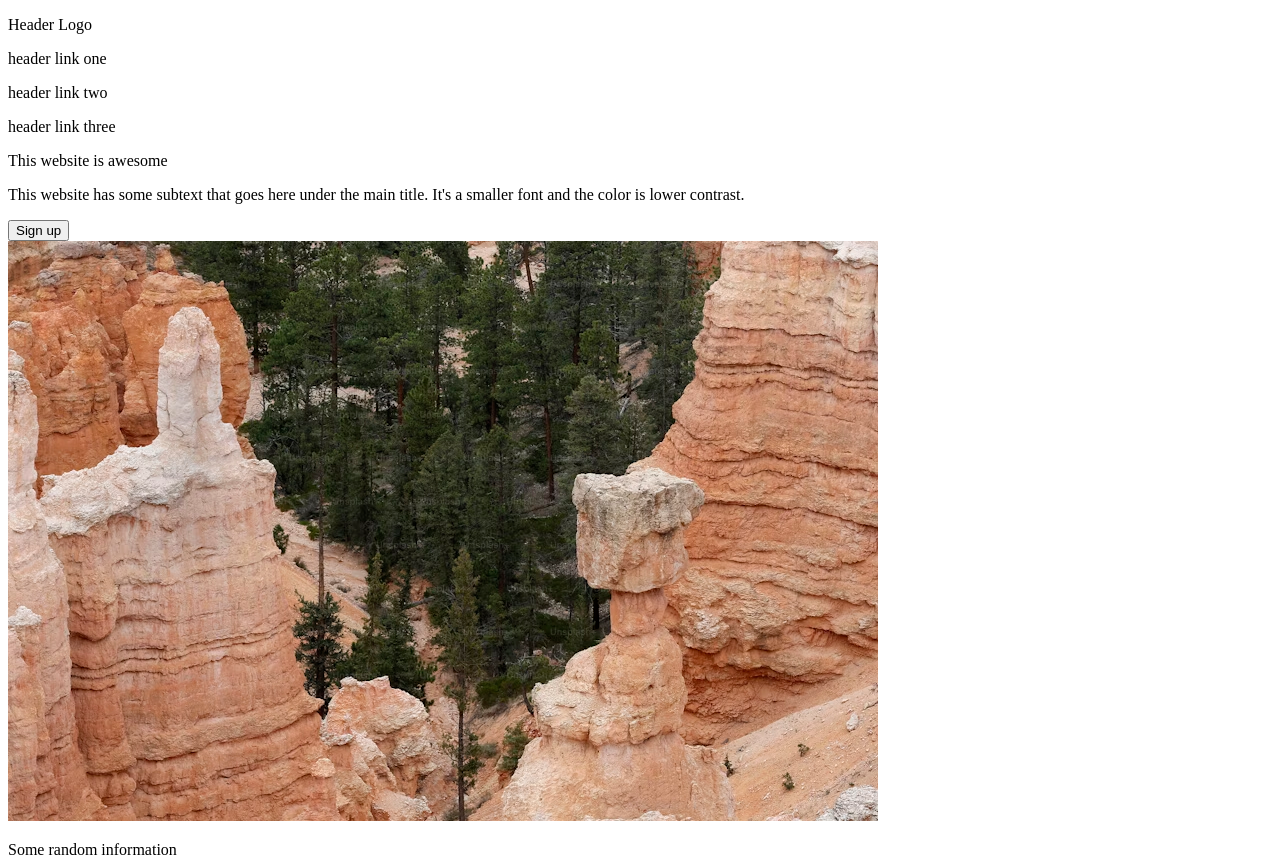
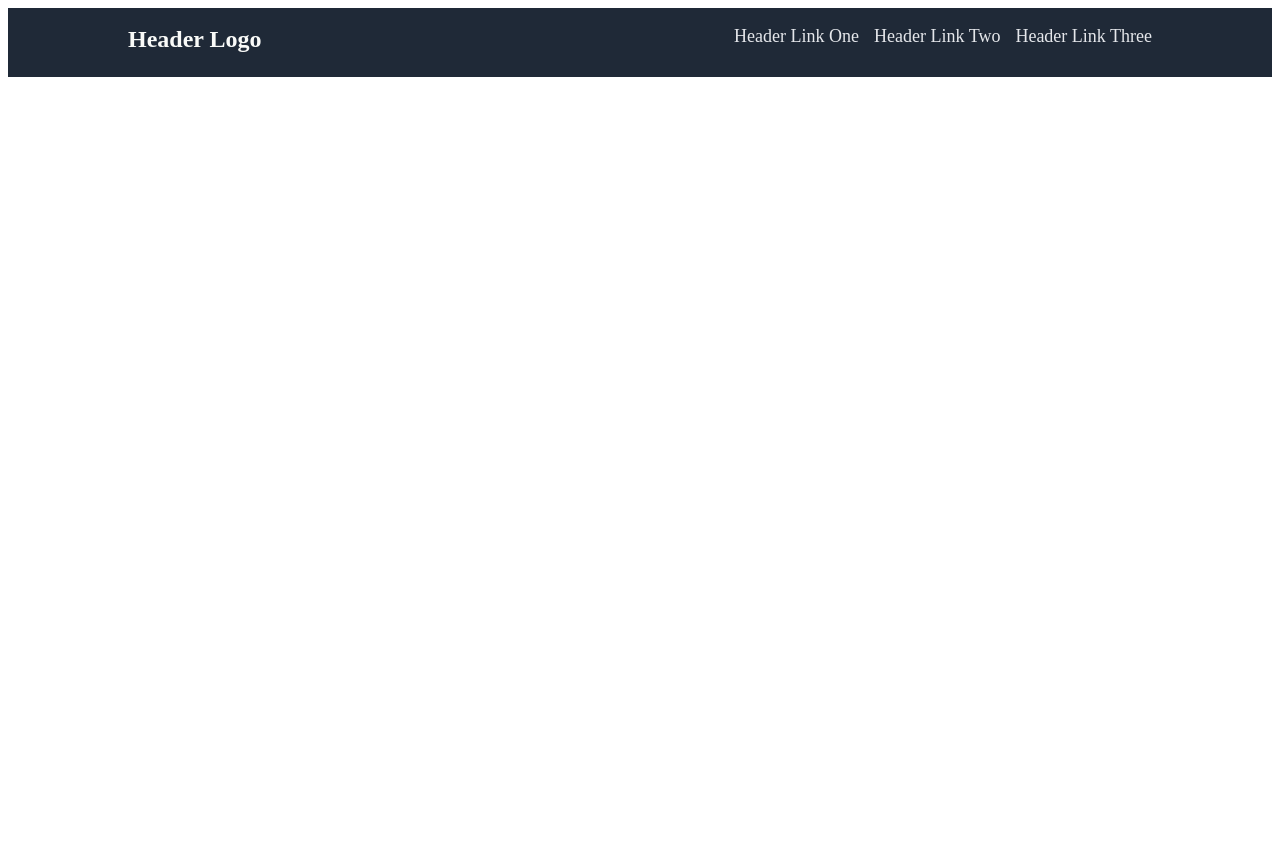
Before and after one commit to acrimm22/landing-page, a plain HTML site: page index.html in a window 1280 px wide. Shown: the top 862 px of the page. After the commit the page ends 800 px from the top, so only its background shows below. Drawn offline with Linux system fonts and the light colour scheme.

Commit message:
html and css completed for header

```diff
--- a/index.html
+++ b/index.html
@@ -10,85 +10,22 @@
 
   <body>
 
-    <!-- Top section of webpage -->
-    <div>
-      <div>
-        <p>Header Logo</p>
-        <div>
-          <div>
-            <p>header link one</p>
-            <p>header link two</p>
-            <p>header link three</p>
-          </div>
-        </div>
-      </div>
-      <div>
-        <div>
-          <p>This website is awesome</p>
-          <p>This website has some subtext
-            that goes here under the main
-            title. It's a smaller font and the
-            color is lower contrast.
-          </p>
-          <button>Sign up</button>
-        </div>
-        <div>
-          <img src="./images/thorhammerbrycecanyon.avif" alt="The famous hoodoo in Bryce Canyon National Park that is orange clay and looks like Thor's Hammer">
-        </div>
+    <div class="header">
+      <p class="header-logo">
+        Header Logo
+      </p>
+      <div class="header-links">
+        <p class="header-link-one">
+          Header Link One
+        </p>
+        <p class="header-link-two">
+          Header Link Two
+        </p>
+        <p class="header-link-three">
+          Header Link Three
+        </p>
       </div>
     </div>
-
-    <!-- Information section with images -->
-    <div>
-      <p>Some random information</p>
-      <div>
-        <div>
-          <img src="images/longboat.avif" alt="viking longboat on calm water with mountains in the background">
-          <p>this is subtext to the above image</p>
-        </div>
-        <div>
-          <img src="images/nordiclanguagetokens.avif" alt="tokens or currency with nordic symbols etched laying on a bowl of feathers">
-          <p>this is subtext to the above image</p>
-        </div>
-        <div>
-          <img src="images/odinbird.avif" alt="a raven flying across a calm blue sky with mountains extending into the distance">
-          <p>this is subtext to the above image</p>
-        </div>
-        <div>
-          <img src="images/waterfall.avif" alt="a large waterfall cascading off a cliff with flowering grass at the foreground">
-          <p>this is subtext to the above image</p>
-        </div>
-      </div>
-    </div>
-
-    <!-- Quote section -->
-    <div>
-      <p>This is an inspiring quote, or a
-        testimonial from a customer. Maybe it's
-        just filling up space, or maybe people
-        will actually read it. Who knows?
-        All I know is that it looks nice.
-      </p>
-      <p>-Thor, God of Thunder</p>
-    </div>
-
-    <!-- Blue sign up section -->
-    <div>
-      <div>
-        <p>Call to action! It's time!</p>
-        <p>Sign up for our product
-          by clicking that button right
-          over there!
-        </p>
-      </div>
-      <button>Sign up</button>
-    </div>
-
-    <!-- Footer Copyright -->
-    <p>
-      Copyright &#169; The Odin Project 2021
-    </p>
-
   </body>
 
 </html>
--- a/styles.css
+++ b/styles.css
@@ -0,0 +1,36 @@
+.body {
+  font-family: 'Times New Roman', Times, serif;
+}
+
+.header {
+  background-color: #1F2937;
+  color: white;
+  display: flex;
+  align-content: center;
+  justify-content: space-between;
+}
+
+.header-logo {
+  font-size: 24px;
+  color: #F9FAF8;
+  margin-left: 120px;
+  margin-top: 18px;
+  font-weight: bold;
+}
+
+.header-links {
+  font-size: 18px;
+  color: #e5e7eb;
+  display: flex;
+  align-content: center;
+  justify-content: space-between;
+}
+
+.header-link-one,
+.header-link-two {
+  margin-right: 15px;
+}
+
+.header-link-three {
+  margin-right: 120px;
+}
```
